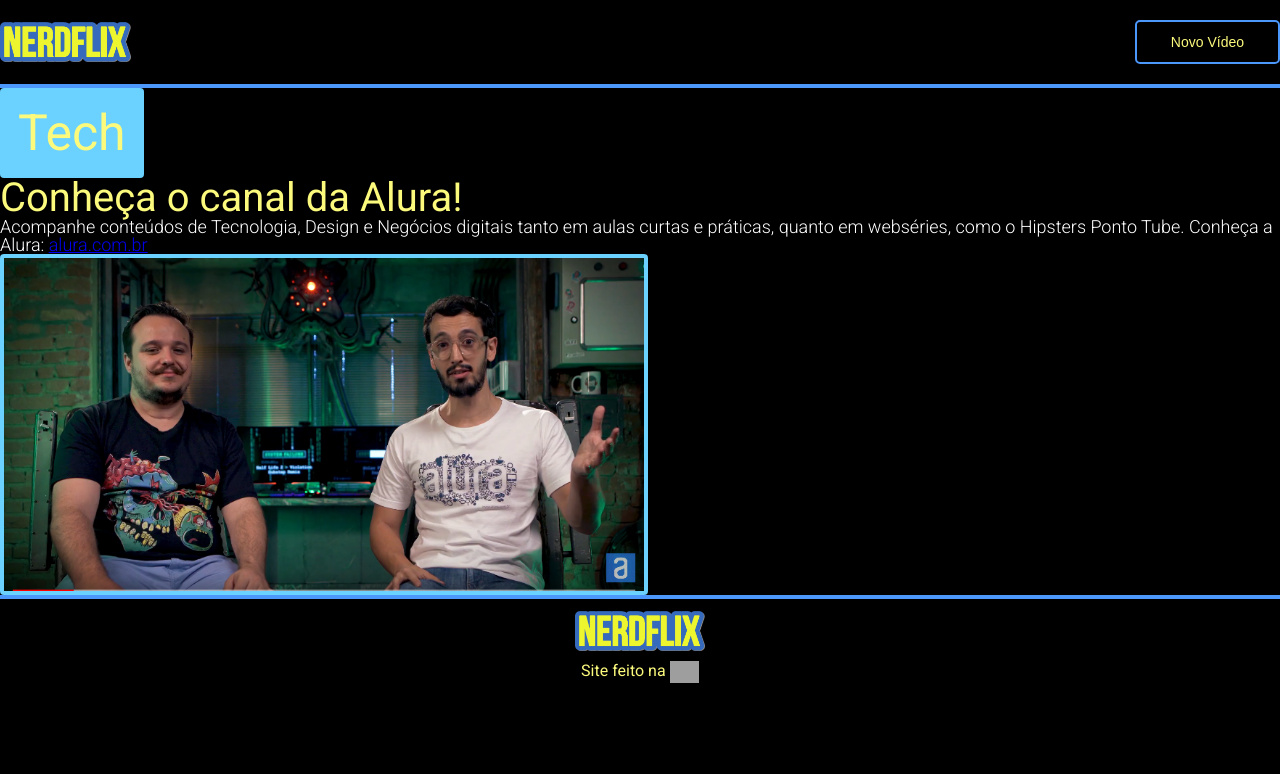
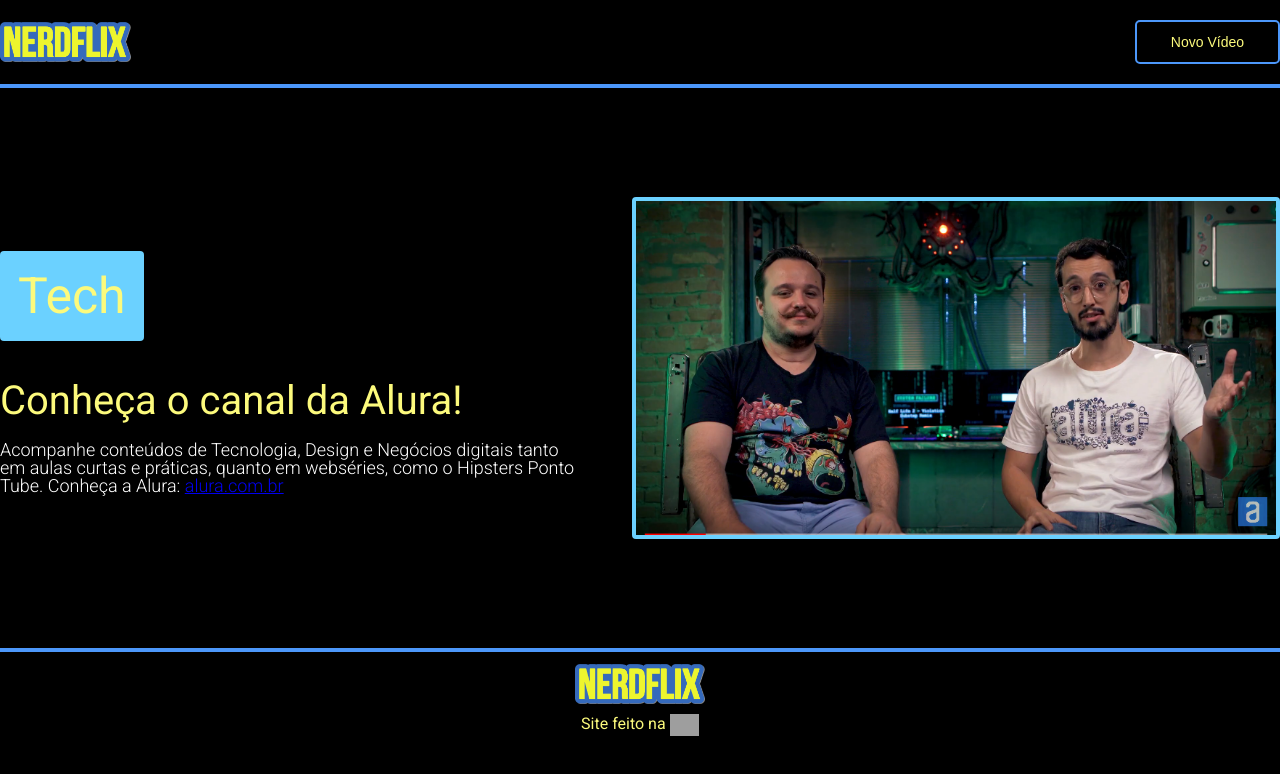
Before and after one commit to rafaelcerqueira/nerdflix, a React (Create React App) app: page / in a window 1280 px wide. Shown: the top 774 px of the page. Built offline with nearby package versions, Linux system fonts and the light colour scheme; grey boxes are pictures that could not be loaded.

Commit message:
Fixing Banner for desktop version

```diff
--- a/src/App.js
+++ b/src/App.js
@@ -4,7 +4,7 @@
 import ButtonNerdflix from './components/ButtonNerdflix';
 import FooterNerdflix from './components/FooterNerdflix';
 import LogoImersao from './components/LogoImersao';
-import BannerNerdflix from './components/BannerNerdflix';
+import { BannerNerdflix, Text } from './components/BannerNerdflix';
 import TagNerdflix from './components/TagNerdflix';
 import TitleNerdflix from './components/TitleNerdflix';
 import DescriptionNerdflix from './components/DescriptionNerdflix';
@@ -24,11 +24,13 @@
       </ HeaderNerdflix>
 
       <BannerNerdflix>
-        <TagNerdflix>Tech</TagNerdflix>
-        <TitleNerdflix>Conheça o canal da Alura!</TitleNerdflix>
-        <DescriptionNerdflix>
-          Acompanhe conteúdos de Tecnologia, Design e Negócios digitais tanto em aulas curtas e práticas, quanto em webséries, como o Hipsters Ponto Tube. Conheça a Alura: <a href="https://www.alura.com.br/">alura.com.br</a>
-        </DescriptionNerdflix>
+        <Text>
+          <TagNerdflix>Tech</TagNerdflix>
+          <TitleNerdflix>Conheça o canal da Alura!</TitleNerdflix>
+          <DescriptionNerdflix>
+            Acompanhe conteúdos de Tecnologia, Design e Negócios digitais tanto em aulas curtas e práticas, quanto em webséries, como o Hipsters Ponto Tube. Conheça a Alura: <a href="https://www.alura.com.br/">alura.com.br</a>
+          </DescriptionNerdflix>
+        </Text>
 
         <ThumbNerdflix src={ConhecaAlura} alt="Thumb do Conheça a Alura"/>
       </BannerNerdflix>
--- a/src/components/BannerNerdflix/index.js
+++ b/src/components/BannerNerdflix/index.js
@@ -1,8 +1,27 @@
 import styled from 'styled-components';
 import container from '../../tools/container';
+import TagNerdflix from '../TagNerdflix';
+import TitleNerdflix from '../TitleNerdflix';
+import ThumbNerdflix from '../ThumbNerdflix';
 
-const BannerNerdflix = styled.section `
-    ${container};
+export const Text = styled.div `
+    padding-top: 10rem;
+    max-width: 45%;
+
+    ${TagNerdflix} {
+        margin-bottom: 40rem;
+    }
+
+    ${TitleNerdflix} {
+        margin-bottom: 20px;
+    }
 `;
 
-export default BannerNerdflix;
+export const BannerNerdflix = styled.section `
+    ${container};
+    display: flex;
+    justify-content: space-between;
+    align-items: center;
+    max-height: 70vh;
+    height: 100vh;
+`;
```
